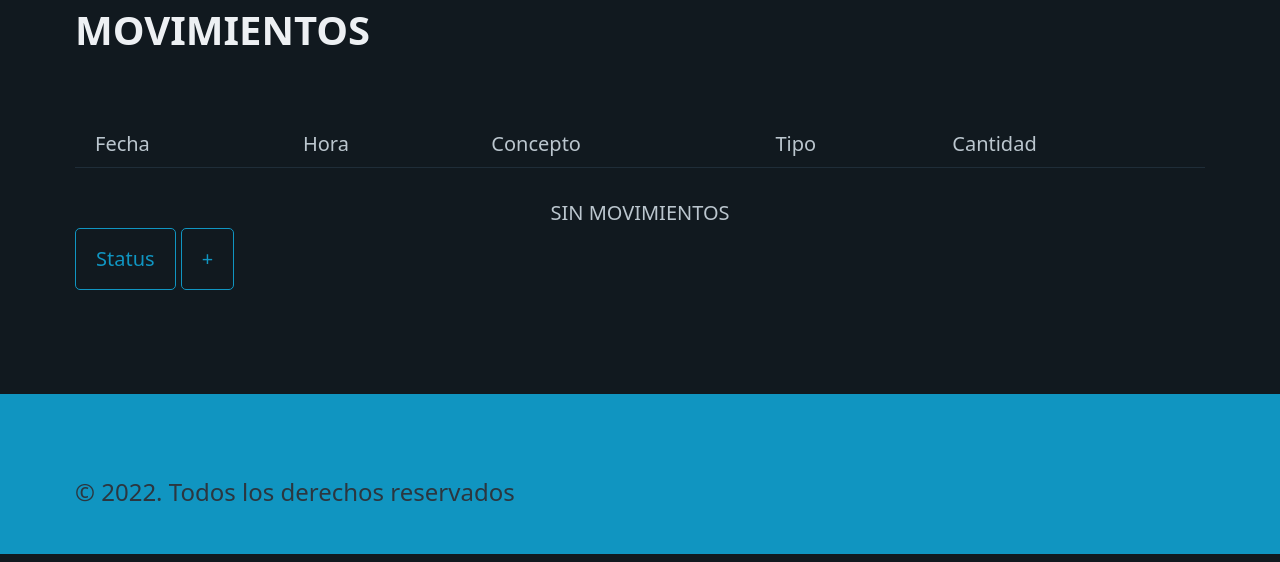
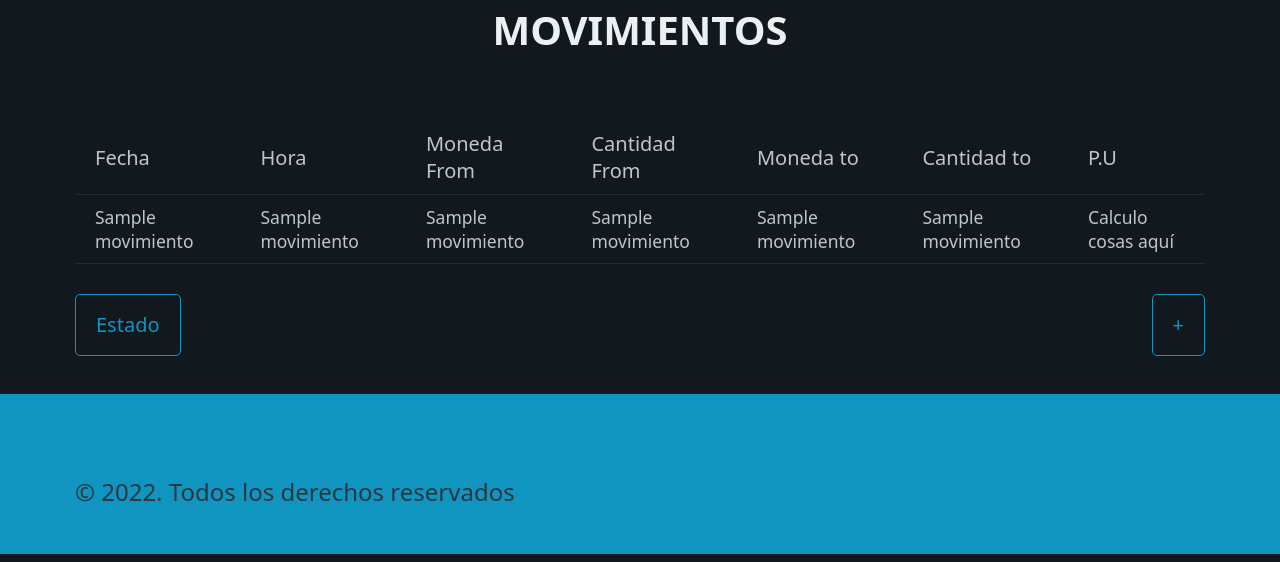
Before and after one commit to AbelPerezCollado/MyCrypto-Proyecto-Keepcoding, a Flask app: template balance/templates/movimientos.html in a window 1280 px wide. Shown: the part 238-800 px from the top of the page. Run offline with Flask 2, Linux system fonts and the light colour scheme; the template is opened without the code that fills it: most values are stand-ins (such as "Sample title", 1, 10 or a date in 2020); lists and menus that the app fills with data are empty.

Commit message:
Añado template movimientos.html y recupero datos de la BBDD

```diff
--- a/balance/routes.py
+++ b/balance/routes.py
@@ -1,12 +1,22 @@
+import sqlite3
 from flask import redirect, render_template, flash,request
 from balance import app
-from balance.models import ValorCriptoMonedas
+from balance.models import ConsultasSql, ValorCriptoMonedas
 
 @app.route("/")
 def inicio():
+    db = ConsultasSql()
+    try:
+        datos = db.select_movimientos()
+        print(datos)
+        if len(datos):
+            return render_template("movimientos.html",clase_inicio = "disabled-link",movimientos = datos)
+        else:
+            return render_template("movimientos.html",clase_inicio = "disabled-link",movimientos = '')
+    except sqlite3.Error as e:
 
-    return render_template("movimientos.html",clase_inicio = "disabled-link",movimientos = '')
-
+        flash("Error de la BBDD, inténtelo más tarde")
+        return render_template("movimientos.html",clase_inicio = "disabled-link",movimientos = '')
 
 
 @app.route("/compra")
--- a/balance/static/css/style.css
+++ b/balance/static/css/style.css
@@ -25,15 +25,19 @@ footer {
     border: 1px solid red;
     background-color: #f7dba7;
     padding: calc(2 * var(--separacion-defecto));
-    background-color: var(--color-secundario)
+    background-color: var(--color-secundario);
+
+
 
 }
 
 .error-msgs li {
-    border: 1px solid red;
+    /*border: 1px solid red;*/
     background-color: #f7dba7;
     padding: calc(2 * var(--separacion-defecto));
-    background-color: var(--color-secundario)
+    background-color: var(--color-secundario);
+    color: red;
+
 
 }
 
@@ -45,6 +49,10 @@ nav {
     color:#1095c1
 }
 
+div.movimientos-cabecera {
+    text-align: center;
+}
+
 div.movimiento {
     text-align: center;
 }
@@ -54,3 +62,8 @@ div.movimiento {
     pointer-events: none;
     text-decoration: underline;
 }
+
+div.container {
+    display: flex;
+    justify-content: space-between;
+}
--- a/balance/templates/movimientos.html
+++ b/balance/templates/movimientos.html
@@ -3,7 +3,9 @@
 {% block titulo %} Movimientos {% endblock %}
 
 {% block contenido %}
-    <h1> MOVIMIENTOS</h1>
+    <div class="movimientos-cabecera">
+        <h1> MOVIMIENTOS</h1>
+    </div>
     <p class="boton">
 
     </p>
@@ -11,18 +13,33 @@
         <tr>
             <th>Fecha</th>
             <th>Hora</th>
-            <th>Concepto</th>
-            <th>Tipo</th>
-            <th>Cantidad</th>
+            <th>Moneda From</th>
+            <th>Cantidad From</th>
+            <th>Moneda to</th>
+            <th>Cantidad to</th>
+            <th>P.U</th>
         </tr>
+        {% for movimiento in movimientos %}
         <tr>
+            <td>{{movimiento[1]}}</td>
+            <td>{{movimiento[2]}}</td>
+            <td>{{movimiento[3]}}</td>
+            <td>{{movimiento[4]}}</td>
+            <td>{{movimiento[5]}}</td>
+            <td>{{movimiento[6]}}</td>
+            <td>Calculo cosas aquí</td>
 
         </tr>
+        {% endfor %}
     </table>
-    <div class="movimiento">SIN MOVIMIENTOS</div>
+    <div class="movimiento">
+        {%if movimientos == '' %}
+            SIN MOVIMIENTOS
+        {% endif %}
+    </div>
 
     <div class="container">
-        <a href="#" role="button" class="outline">Status</a>
-        <a href="#" role="button" class="outline">+</a>
+        <a href="/estado" role="button" class="outline">Estado</a>
+        <a href="/compra" role="button" class="outline">+</a>
     </div>
 {% endblock %}
```
Also changed, not shown: balance/models.py (+16 -1 lines), balance/data/MOVIMIENTOS.db (deleted), data/crea_tablas.sql (renamed from balance/data/crea_tablas.sql).
